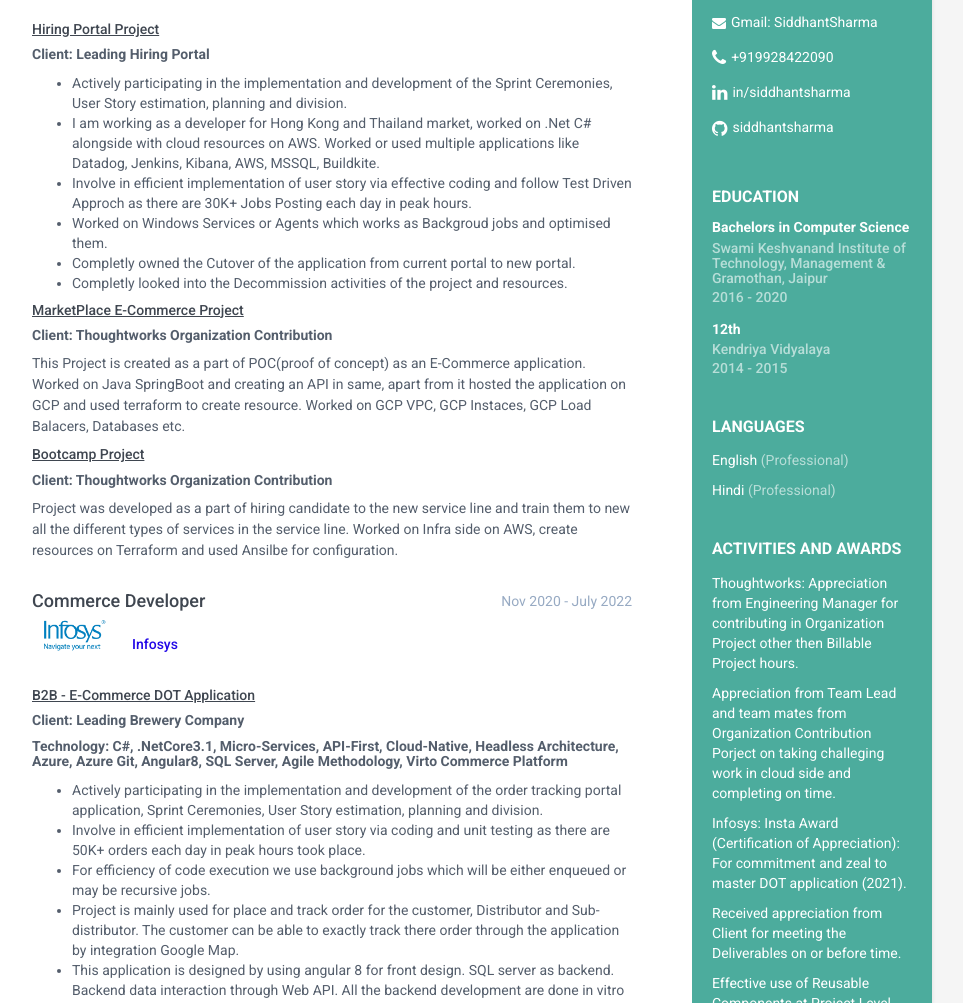
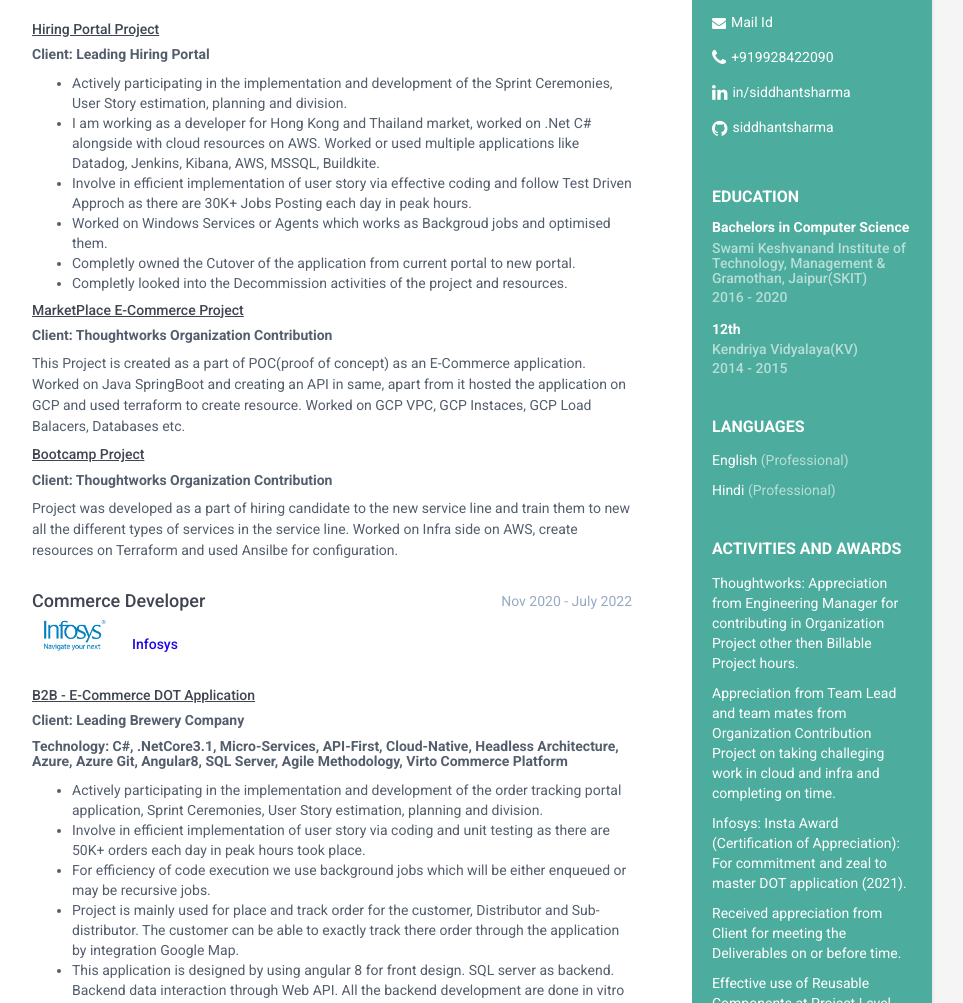
Before and after one commit to Siddhant231096/resume, a plain HTML site: page index.html in a window 1280 px wide. Shown: the part 336-1339 px from the top of the page, without its empty margins (188-1151 px from the left). Drawn offline with nearby package versions, Linux system fonts and the light colour scheme.

Commit message:
EmailIssue

```diff
--- a/index.html
+++ b/index.html
@@ -26,7 +26,7 @@
             <!--//profile-container-->
             <div class="contact-container container-block">
                 <ul class="list-unstyled contact-list">
-                    <li class="email"><i class="fa fa-envelope"></i><a href="siddhantsharma961023@gmail.com ">Gmail: SiddhantSharma</a></li>
+                    <li class="email"><i class="fa fa-envelope"></i><a href="mailto:siddhantsharma961023@gmail.com ">Mail Id</a></li>
                     <li class="phone"><i class="fa fa-phone"></i><a href="tel:07038555441">+919928422090</a></li>
                     <li class="linkedin"><i class="fa fa-linkedin"></i><a href="https://www.linkedin.com/in/siddhant-sharma-5a2994127/" target="_blank">in/siddhantsharma</a></li>
                     <li class="github"><i class="fa fa-github"></i><a href="https://github.com/Siddhant231096 " target="_blank">siddhantsharma</a></li>
@@ -38,13 +38,13 @@
                 <div class="item">
                     <h4 class="degree">Bachelors in Computer Science</h4>
                     <h5 class="meta">Swami Keshvanand Institute of Technology,
-                        Management & Gramothan, Jaipur</h5>
+                        Management & Gramothan, Jaipur(SKIT)</h5>
                     <div class="time">2016 - 2020</div>
                 </div>
                 <!--//item-->
                 <div class="item">
                     <h4 class="degree">12th</h4>
-                    <h5 class="meta">Kendriya Vidyalaya</h5>
+                    <h5 class="meta">Kendriya Vidyalaya(KV)</h5>
                     <div class="time">2014 - 2015</div>
                 </div>
                 <!--//item-->
@@ -61,7 +61,7 @@
                 <h2 class="container-block-title">ACTIVITIES AND AWARDS</h2>
                 <ul class="list-unstyled interests-list">
                     <li>Thoughtworks: Appreciation from Engineering Manager for contributing in Organization Project other then Billable Project hours.</li>
-                    <li>Appreciation from Team Lead and team mates from Organization Contribution Porject on taking challeging work in cloud side and completing on time.</li>
+                    <li>Appreciation from Team Lead and team mates from Organization Contribution Project on taking challeging work in cloud and infra and completing on time.</li>
                     <li>Infosys: Insta Award (Certification of Appreciation): For commitment and zeal to master DOT application (2021).</li>
                     <li>Received appreciation from Client for meeting the Deliverables on or before time.</li>
                     <li>Effective use of Reusable Components at Project Level thereby reducing the efforts and ensuring utmost efficient end product.</li>
```
